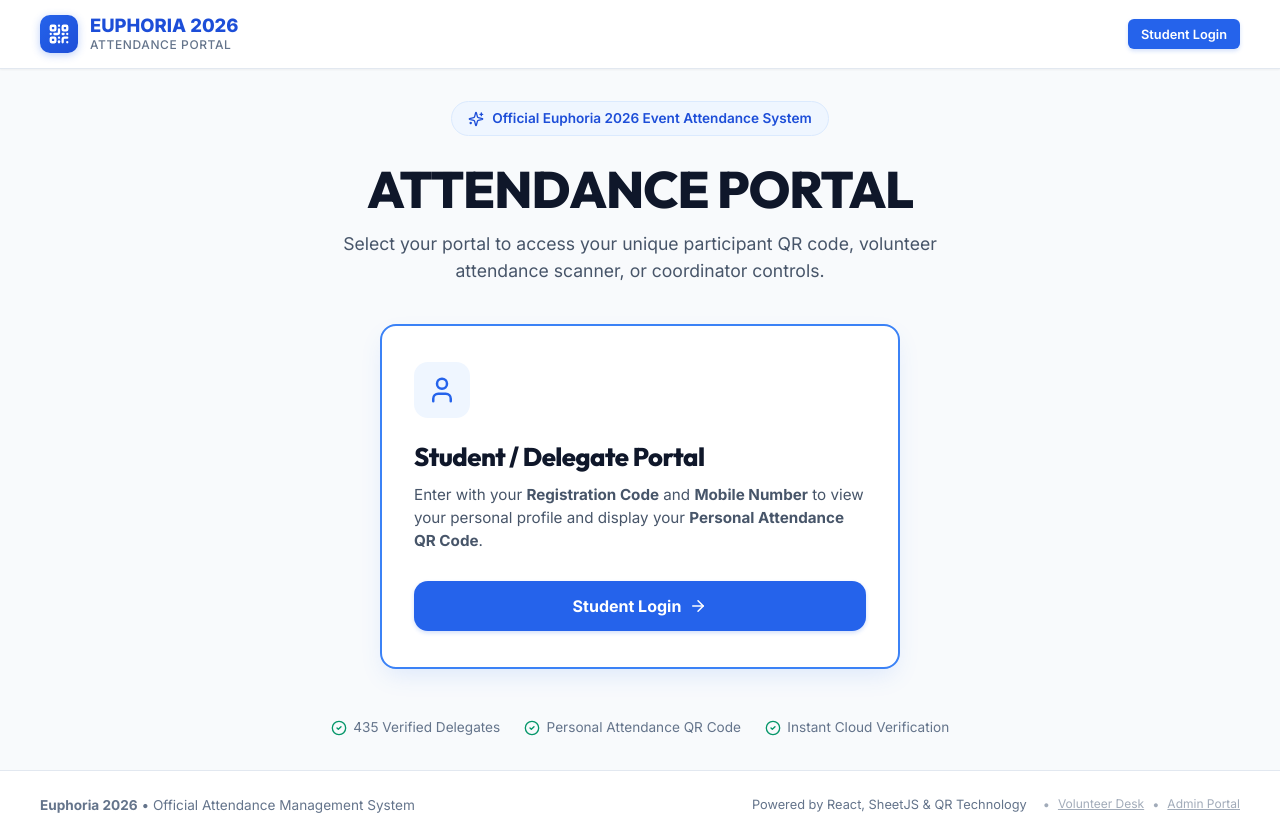
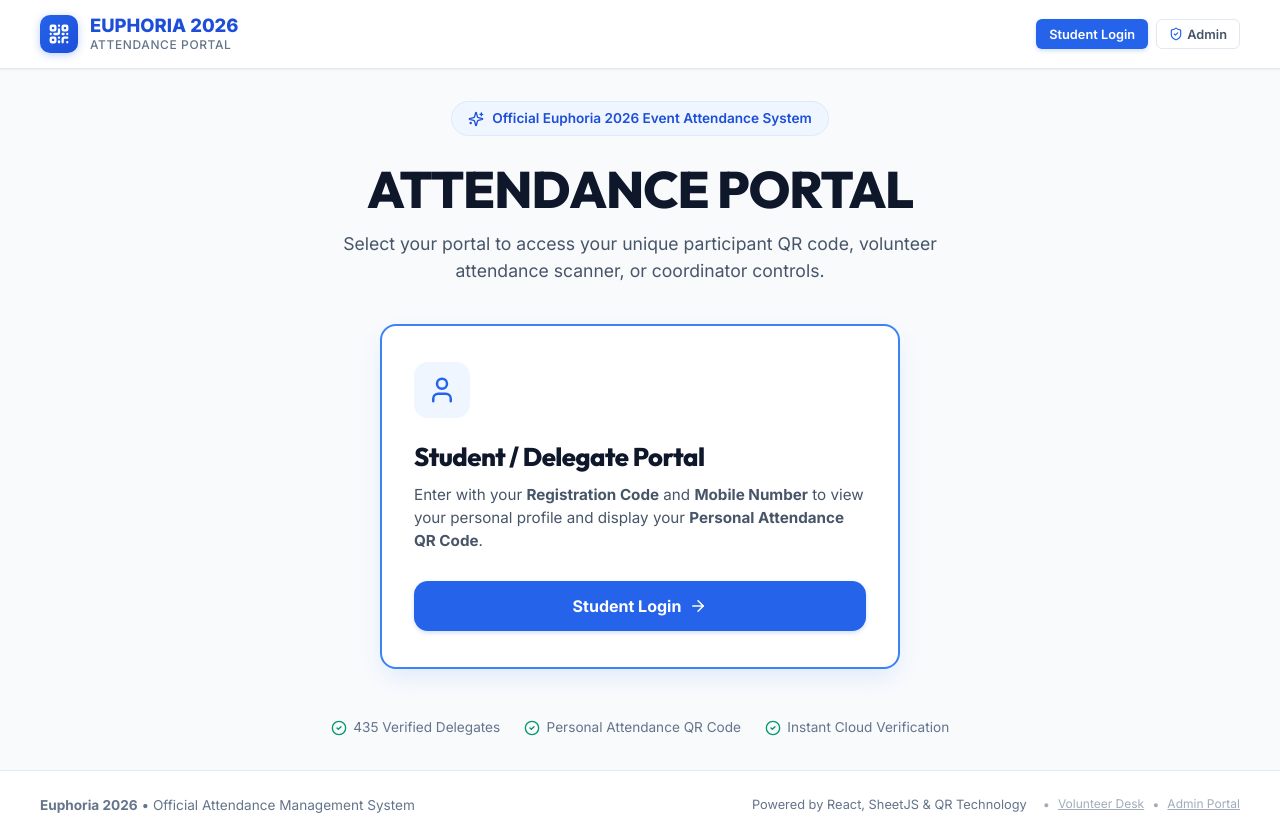
Before and after one commit to vinaykumarreddy1412/wonders-of-ai-attendance, a React (Vite) app: page / in a window 1280 px wide. Built offline with nearby package versions, Linux system fonts and the light colour scheme; no server answers; the database is empty; the HTML template or start-up script is replaced by a standard one.

Commit message:
fix: add vercel.json SPA rewrites and top-right Admin button for seamless access

```diff
--- a/src/App.jsx
+++ b/src/App.jsx
@@ -26,9 +26,10 @@ function Router() {
   // Get initial route from pathname or hash
   const getInitialRoute = () => {
     if (typeof window === 'undefined') return '/';
-    const hash = window.location.hash.replace('#', '');
-    if (hash && VALID_ROUTES.includes(hash)) {
-      return hash;
+    const hash = window.location.hash.replace(/^#/, '');
+    const cleanHash = hash.startsWith('/') ? hash : '/' + hash;
+    if (hash && VALID_ROUTES.includes(cleanHash)) {
+      return cleanHash;
     }
     const path = window.location.pathname;
     if (VALID_ROUTES.includes(path)) {
@@ -42,19 +43,34 @@ function Router() {
   const navigate = (to) => {
     setCurrentRoute(to);
     window.location.hash = to;
+    if (window.history && window.history.pushState) {
+      try {
+        window.history.pushState(null, '', to);
+      } catch (e) {}
+    }
     window.scrollTo({ top: 0, behavior: 'smooth' });
   };
 
   useEffect(() => {
-    const handleHashChange = () => {
-      const hash = window.location.hash.replace('#', '') || '/';
-      if (VALID_ROUTES.includes(hash)) {
-        setCurrentRoute(hash);
+    const handleRouteSync = () => {
+      const hash = window.location.hash.replace(/^#/, '');
+      const cleanHash = hash.startsWith('/') ? hash : '/' + hash;
+      if (hash && VALID_ROUTES.includes(cleanHash)) {
+        setCurrentRoute(cleanHash);
+        return;
+      }
+      const path = window.location.pathname;
+      if (VALID_ROUTES.includes(path)) {
+        setCurrentRoute(path);
       }
     };
 
-    window.addEventListener('hashchange', handleHashChange);
-    return () => window.removeEventListener('hashchange', handleHashChange);
+    window.addEventListener('hashchange', handleRouteSync);
+    window.addEventListener('popstate', handleRouteSync);
+    return () => {
+      window.removeEventListener('hashchange', handleRouteSync);
+      window.removeEventListener('popstate', handleRouteSync);
+    };
   }, []);
 
   // Route protection rules
--- a/src/components/Navbar.jsx
+++ b/src/components/Navbar.jsx
@@ -96,13 +96,24 @@ export function Navbar({ activeRoute, onNavigate }) {
 
           {/* Guest Nav */}
           {!student && !admin && !volunteer && (
-            <div style={{ display: 'flex', gap: '0.4rem', alignItems: 'center' }}>
+            <div style={{ display: 'flex', gap: '0.5rem', alignItems: 'center' }}>
               {activeRoute !== '/student/login' && (
                 <button
                   className="btn btn-primary btn-sm"
                   onClick={() => onNavigate('/student/login')}
                 >
                   Student Login
+                </button>
+              )}
+              {activeRoute !== '/admin/login' && (
+                <button
+                  className="btn btn-secondary btn-sm"
+                  onClick={() => onNavigate('/admin/login')}
+                  title="Admin Portal Login"
+                  style={{ display: 'flex', alignItems: 'center', gap: '4px', fontSize: '0.8rem' }}
+                >
+                  <ShieldCheck size={14} color="#2563eb" />
+                  <span>Admin</span>
                 </button>
               )}
             </div>
```
Also changed, not shown: vercel.json (added).
